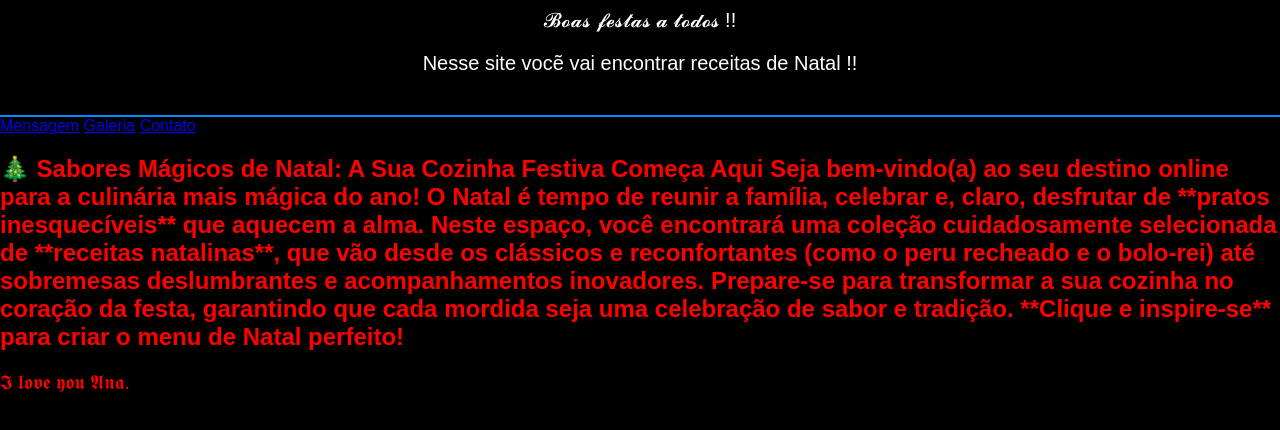
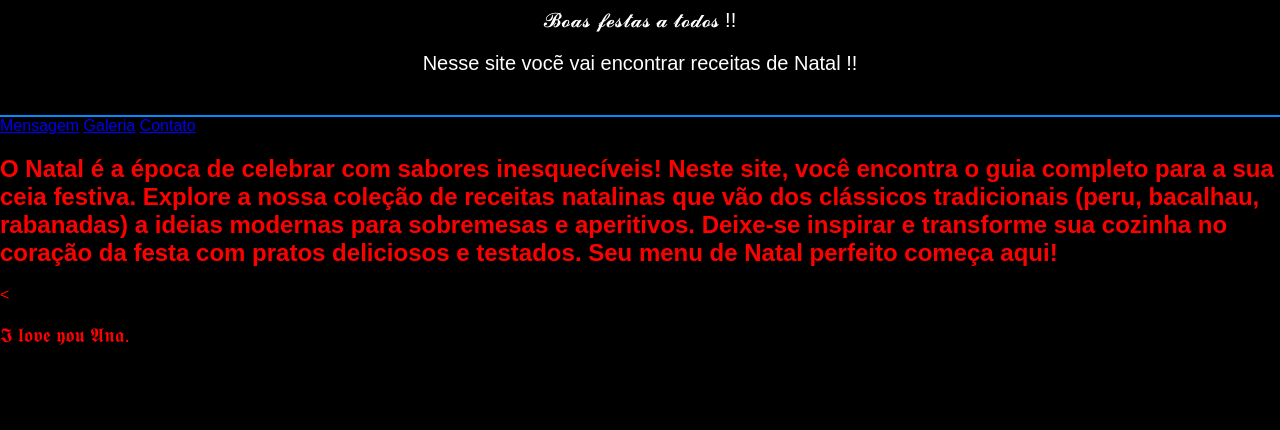
Before and after one commit to nickncpx/site-natal, a plain HTML site: page index.html in a window 1280 px wide. Shown: the part 138-568 px from the top of the page. Drawn offline with Linux system fonts and the light colour scheme.

Commit message:
site natal

```diff
--- a/index.html
+++ b/index.html
@@ -19,10 +19,11 @@
             <a href="#contato">Contato</a>
         </nav>
 
-        <h2>🎄 Sabores Mágicos de Natal: A Sua Cozinha Festiva Começa Aqui
+        <h2>O Natal é a época de celebrar com sabores inesquecíveis! Neste site, você encontra o guia completo para a sua ceia festiva. Explore a nossa coleção de receitas natalinas que vão dos clássicos tradicionais (peru, bacalhau, rabanadas) a ideias modernas para sobremesas e aperitivos. Deixe-se inspirar e transforme sua cozinha no coração da festa com pratos deliciosos e testados. Seu menu de Natal perfeito começa aqui!</h2>
 
-Seja bem-vindo(a) ao seu destino online para a culinária mais mágica do ano! O Natal é tempo de reunir a família, celebrar e, claro, desfrutar de **pratos inesquecíveis** que aquecem a alma. Neste espaço, você encontrará uma coleção cuidadosamente selecionada de **receitas natalinas**, que vão desde os clássicos e reconfortantes (como o peru recheado e o bolo-rei) até sobremesas deslumbrantes e acompanhamentos inovadores. Prepare-se para transformar a sua cozinha no coração da festa, garantindo que cada mordida seja uma celebração de sabor e tradição. **Clique e inspire-se** para criar o menu de Natal perfeito!
-</h2>
+    <
+
+
     </body>
     </html>
 
```
